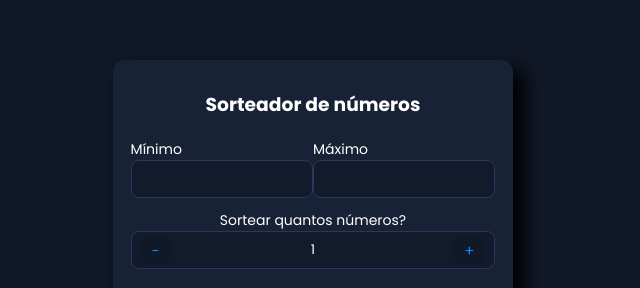
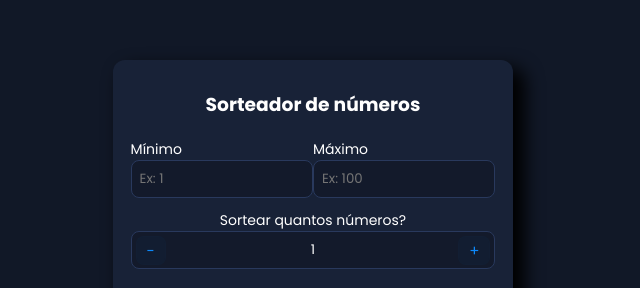
Before and after one commit to Luccasmarinho/Sorteador-de-Numeros, a plain HTML site: page index.html in a window 1280 px wide. Shown: the part 197-485 px from the top of the page, 327-967 px from the left. Drawn offline with Linux system fonts and the light colour scheme.

Commit message:
Alterações no projeto

```diff
--- a/assets/css/style.css
+++ b/assets/css/style.css
@@ -102,7 +102,7 @@ main {
 
 .btn-quantity-plus,
 .btn-quantity-minus {
-    background-color: #111827b9;
+    background-color: #0a61b30d;
     /* background-color: #182237; */
     color: #0C88FA;
     outline: none;
@@ -119,7 +119,8 @@ main {
 
 .btn-quantity-plus:hover,
 .btn-quantity-minus:hover {
-    color: aqua;
+    color: white;
+    background-color: #0c87faad;
 }
 
 .btn-quantity-minus:active,
@@ -129,14 +130,14 @@ main {
 
 .btn-quantity-minus {
     position: absolute;
-    left: 10px;
-    top: 26.5px;
+    left: 5px;
+    top: 26px;
 }
 
 .btn-quantity-plus {
     position: absolute;
-    right: 10px;
-    top: 26.5px;
+    right: 5px;
+    top: 26px;
 }
 
 .btn-sortear {
--- a/assets/js/script.js
+++ b/assets/js/script.js
@@ -82,7 +82,7 @@ const timer = () => {
             btnSortear.textContent = "SORTEAR"
             sorteio()
         }
-    }, 1000);
+    }, 900);
 }
 
 btnPlus.addEventListener("click", increaseValue);
--- a/index.html
+++ b/index.html
@@ -15,11 +15,11 @@
                 <div class="input-area">
                     <div class="input-area-max-min">
                         <label for="min-input" class="text-input">Mínimo</label>
-                        <input type="number" name="min" id="min-input">
+                        <input type="number" name="min" id="min-input" placeholder="Ex: 1">
                     </div>
                     <div class="input-area-max-min">
                         <label for="max-input" class="text-input">Máximo</label>
-                        <input type="number" name="max" id="max-input">
+                        <input type="number" name="max" id="max-input" placeholder="Ex: 100">
                     </div>
                 </div>
                 <div class="input-area-quantity">
```
